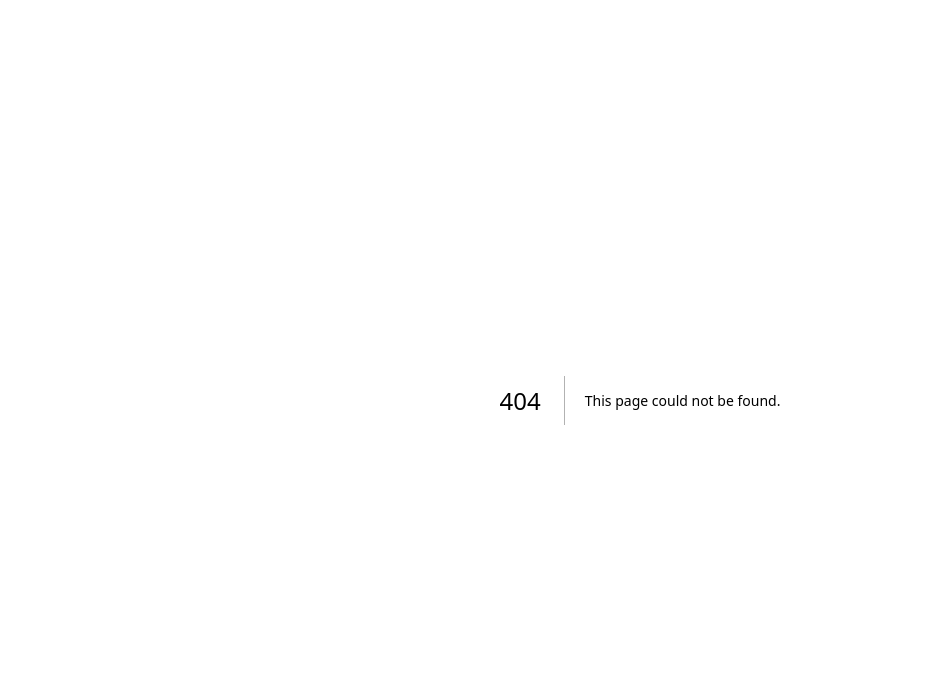
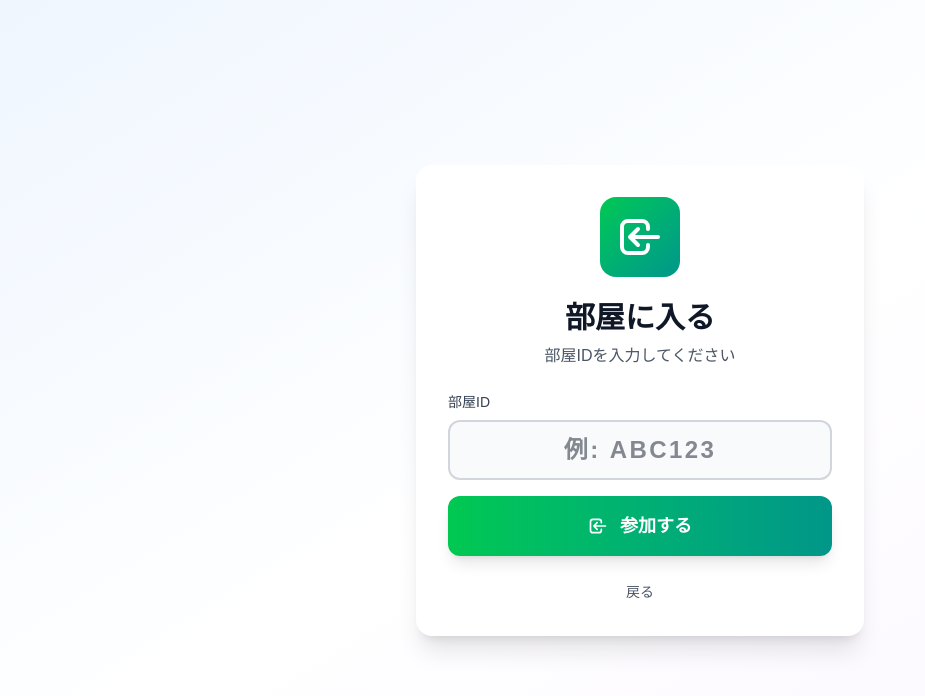
Before and after one commit to Johorin/pengin_party, a Next.js app in the folder frontend/my-app/: page /top/join_room in a window 1280 px wide. Before the commit this address had no page. Shown: the top 696 px of the page, without its empty margins (0-925 px from the left). Built offline with nearby package versions, Linux system fonts and the light colour scheme; no server answers; sample sign-in values are in the browser's storage.

Commit message:
部屋に入る画面の作成

```diff
--- /dev/null
+++ b/frontend/my-app/app/top/join_room/page.tsx
@@ -0,0 +1,98 @@
+'use client'
+
+import { useState } from 'react';
+import { useRouter } from 'next/navigation';
+
+const JoinRoom = () => {
+    const [roomId, setRoomId] = useState<string>('');
+    const [error, setError] = useState<string>('');
+    const router = useRouter();
+
+    const handleSubmit = (e: React.FormEvent) => {
+        e.preventDefault();
+
+        if (!roomId.trim()) {
+            setError('部屋IDを入力してください');
+            return;
+        }
+
+        if (roomId.length !== 6) {
+            setError('部屋IDは6桁の英数字です');
+            return;
+        }
+
+        // TODO: 部屋参加処理を実装
+        console.log('部屋に参加:', roomId);
+        // ここで部屋参加のAPIを呼び出す予定
+    };
+
+    return (
+        <div className="min-h-screen flex items-center justify-center bg-gradient-to-br from-blue-50 via-white to-purple-50 dark:from-gray-900 dark:via-gray-800 dark:to-gray-900 p-4">
+            <div className="w-full max-w-md space-y-6">
+                <div className="bg-white dark:bg-gray-800 rounded-2xl shadow-xl p-8 space-y-6">
+                    <div className="text-center space-y-2">
+                        <div className="inline-block p-4 bg-gradient-to-br from-green-500 to-teal-600 rounded-2xl mb-4">
+                            <svg className="w-12 h-12 text-white" fill="none" stroke="currentColor" viewBox="0 0 24 24">
+                                <path strokeLinecap="round" strokeLinejoin="round" strokeWidth={2} d="M11 16l-4-4m0 0l4-4m-4 4h14m-5 4v1a3 3 0 01-3 3H6a3 3 0 01-3-3V7a3 3 0 013-3h7a3 3 0 013 3v1" />
+                            </svg>
+                        </div>
+                        <h1 className="text-3xl font-bold text-gray-900 dark:text-white">
+                            部屋に入る
+                        </h1>
+                        <p className="text-gray-600 dark:text-gray-400">
+                            部屋IDを入力してください
+                        </p>
+                    </div>
+
+                    <form onSubmit={handleSubmit} className="space-y-4">
+                        <div>
+                            <label htmlFor="roomId" className="block text-sm font-medium text-gray-700 dark:text-gray-300 mb-2">
+                                部屋ID
+                            </label>
+                            <input
+                                id="roomId"
+                                type="text"
+                                value={roomId}
+                                onChange={(e) => {
+                                    const value = e.target.value.toUpperCase().replace(/[^0-9A-Z]/g, '');
+                                    setRoomId(value);
+                                    setError('');
+                                }}
+                                maxLength={6}
+                                placeholder="例: ABC123"
+                                className="w-full px-4 py-3 text-center text-2xl font-bold tracking-widest bg-gray-50 dark:bg-gray-700 border-2 border-gray-300 dark:border-gray-600 rounded-xl focus:outline-none focus:ring-2 focus:ring-green-500 focus:border-transparent text-gray-900 dark:text-white transition-all duration-200"
+                            />
+                        </div>
+
+                        {error && (
+                            <div className="bg-red-50 dark:bg-red-900/20 border border-red-200 dark:border-red-800 rounded-lg p-4">
+                                <p className="text-sm text-red-600 dark:text-red-400">{error}</p>
+                            </div>
+                        )}
+
+                        <button
+                            type="submit"
+                            className="w-full bg-gradient-to-r from-green-500 to-teal-600 hover:from-green-600 hover:to-teal-700 text-white font-bold py-4 px-8 rounded-xl shadow-lg hover:shadow-xl transform hover:scale-105 transition-all duration-200 flex items-center justify-center space-x-3 group"
+                        >
+                            <svg className="w-5 h-5 group-hover:translate-x-1 transition-transform duration-200" fill="none" stroke="currentColor" viewBox="0 0 24 24">
+                                <path strokeLinecap="round" strokeLinejoin="round" strokeWidth={2} d="M11 16l-4-4m0 0l4-4m-4 4h14m-5 4v1a3 3 0 01-3 3H6a3 3 0 01-3-3V7a3 3 0 013-3h7a3 3 0 013 3v1" />
+                            </svg>
+                            <span className="text-lg">参加する</span>
+                        </button>
+                    </form>
+
+                    <div className="text-center">
+                        <button
+                            onClick={() => router.back()}
+                            className="text-sm text-gray-600 dark:text-gray-400 hover:text-gray-900 dark:hover:text-white transition-colors duration-200"
+                        >
+                            戻る
+                        </button>
+                    </div>
+                </div>
+            </div>
+        </div>
+    );
+};
+
+export default JoinRoom;
--- a/frontend/my-app/app/top/page.tsx
+++ b/frontend/my-app/app/top/page.tsx
@@ -3,10 +3,6 @@
 import Link from 'next/link';
 
 const Top = () => {
-    const handleJoinRoom = () => {
-        // TODO: 部屋参加処理を実装
-        console.log('部屋に入る');
-    };
 
     return (
         <div className="min-h-screen flex items-center justify-center bg-gradient-to-br from-blue-50 via-white to-purple-50 dark:from-gray-900 dark:via-gray-800 dark:to-gray-900 p-4">
@@ -24,8 +20,8 @@ const Top = () => {
                 </Link>
 
                 {/* 部屋に入るボタン */}
+                <Link href="/top/join_room" className="block">
                     <button
-                    onClick={handleJoinRoom}
                         className="w-full bg-gradient-to-r from-green-500 to-teal-600 hover:from-green-600 hover:to-teal-700 text-white font-bold py-6 px-8 rounded-2xl shadow-xl hover:shadow-2xl transform hover:scale-105 transition-all duration-200 flex items-center justify-center space-x-3 group"
                     >
                         <svg className="w-6 h-6 group-hover:translate-x-1 transition-transform duration-200" fill="none" stroke="currentColor" viewBox="0 0 24 24">
@@ -33,6 +29,7 @@ const Top = () => {
                         </svg>
                         <span className="text-xl">部屋に入る</span>
                     </button>
+                </Link>
             </div>
         </div>
     );
```
Lines whose indentation alone changed are shown as unchanged.
